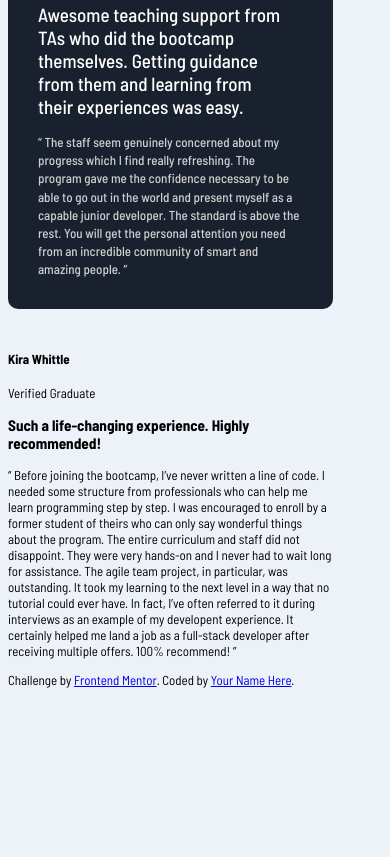
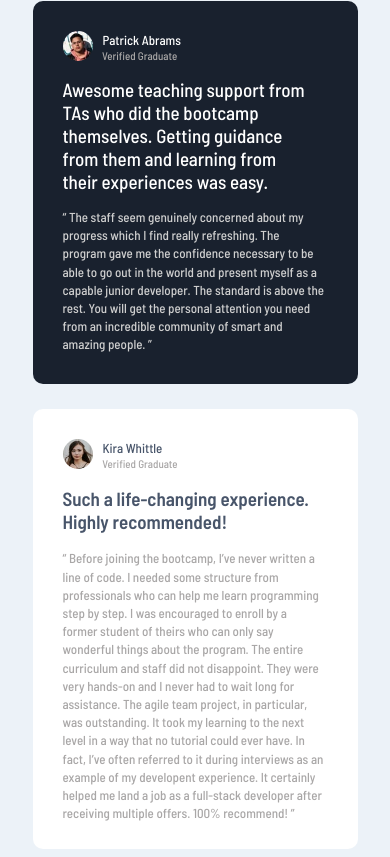
Before and after one commit to KasiaKaz14/grid-section, a plain HTML site: page index.html in a window 390 px wide. Shown: the part 1018-1875 px from the top of the page. Before the commit the page ends 1714 px from the top, so only its background shows below. Drawn offline with Linux system fonts and the light colour scheme.

Commit message:
mobile done

```diff
--- a/index.html
+++ b/index.html
@@ -28,7 +28,7 @@
         <img
           class="first-section-img img"
           src="./images/image-daniel.jpg"
-          alt="Daniel Image"
+          alt="Daniel Image Avatar"
         />
         <h4 class="first-section-name name">Daniel Clifford</h4>
         <p class="verified-first verified">Verified Graduate</p>
@@ -52,7 +52,7 @@
         <img
           class="second-section-img img"
           src="./images/image-jonathan.jpg"
-          alt="Jonathan Image"
+          alt="Jonathan Image Avatar"
         />
         <h4 class="second-section-name name">Jonathan Walters</h4>
         <p class="verified-second verified">Verified Graduate</p>
@@ -69,7 +69,7 @@
         <img
           class="third-section-img img"
           src="./images/image-jeanette.jpg"
-          alt="Jeanette Image"
+          alt="Jeanette Image Avatar"
         />
         <h4 class="third-section-name name">Jeanette Harmon</h4>
         <p class="verified-third verified">Verified Graduate</p>
@@ -85,7 +85,7 @@
         <img
           class="fourth-section-img img"
           src="./images/image-patrick.jpg"
-          alt="Patrick Image"
+          alt="Patrick Image Avatar"
         />
         <h4 class="fourth-section-name name">Patrick Abrams</h4>
         <p class="verified-fourth verified">Verified Graduate</p>
@@ -103,11 +103,18 @@
           people. ”
         </p>
       </section>
-      <section>
-        <h4>Kira Whittle</h4>
-        <p>Verified Graduate</p>
-        <h3>Such a life-changing experience. Highly recommended!</h3>
-        <p>
+      <section class="fifth-grid-section section-general">
+        <img
+          class="fifth-section-img img"
+          src="./images/image-kira.jpg"
+          alt=" Kira Image Avatar"
+        />
+        <h4 class="fifth-section-name name">Kira Whittle</h4>
+        <p class="verified-fifth verified">Verified Graduate</p>
+        <h3 class="fifth-comment comment">
+          Such a life-changing experience. Highly recommended!
+        </h3>
+        <p class="fifth-comment-desc comment-desc">
           “ Before joining the bootcamp, I’ve never written a line of code. I
           needed some structure from professionals who can help me learn
           programming step by step. I was encouraged to enroll by a former
@@ -122,11 +129,5 @@
         </p>
       </section>
     </section>
-    <div class="attribution">
-      Challenge by
-      <a href="https://www.frontendmentor.io?ref=challenge" target="_blank"
-        >Frontend Mentor</a
-      >. Coded by <a href="#">Your Name Here</a>.
-    </div>
   </body>
 </html>
--- a/styles.css
+++ b/styles.css
@@ -5,13 +5,19 @@
   --third-section-color: hsl(0, 0%, 100%);
   --second-section-color: hsl(217, 19%, 35%);
   --fourth-section-color: hsl(219, 29%, 14%);
+  --fifth-section-color: hsl(0, 0%, 100%);
   --third-name-color: hsl(217, 19%, 35%);
+  --fifth-name-color: hsl(217, 19%, 35%);
+  --verified-color-third: hsl(0, 1%, 66%);
+  --verified-color-fourth: hsl(0, 1%, 66%);
+  --verified-color-fifth: hsl(0, 1%, 66%);
   --third-comment-color: hsl(217, 19%, 35%);
   --fourth-comment-color: hsl(0, 0%, 100%);
+  --fifth-comment-color: hsl(217, 19%, 35%);
   --fourth-comment-desc: hsl(0, 0%, 81%);
+  --fifth-comment-desc: hsl(0, 1%, 66%);
   --main-desc-font: hsl(219, 29%, 14%);
   --paragraph-nd: hsl(0, 0%, 81%);
-  --verified-color-3-4: hsl(0, 1%, 66%);
   --font-size: 13px;
   --font-family: "Barlow Semi Condensed", sans-serif;
   --font-weight-light: 500;
@@ -28,6 +34,7 @@ body {
   width: 325px;
   display: grid;
   gap: 25px;
+  margin: 0 auto;
 }
 
 .section-general {
@@ -84,12 +91,13 @@ body {
 }
 
 .first-grid-section {
+  height: 444px;
   background-image: url(./images/bg-pattern-quotation.svg);
   background-repeat: no-repeat;
   background-size: 104px 102px;
-  background-position: right 32px top;
+  background-position: right 34px top;
   background-color: var(--first-section-color);
-  padding-bottom: 15px;
+  padding-bottom: 30px;
 }
 
 .first-section-img {
@@ -144,7 +152,7 @@ body {
 }
 
 .verified-third {
-  color: var(--verified-color-3-4);
+  color: var(--verified-color-third);
   font-weight: var(--font-weight-light);
   margin-left: -99px;
 }
@@ -167,7 +175,7 @@ body {
 }
 
 .verified-fourth {
-  color: var(--verified-color-3-4);
+  color: var(--verified-color-fourth);
   font-weight: var(--font-weight-light);
   padding-top: 3px;
   margin-left: -89px;
@@ -183,3 +191,32 @@ body {
   margin-bottom: 25px;
   line-height: 1.4;
 }
+
+.fifth-grid-section {
+  height: 440px;
+  background-color: var(--fifth-section-color);
+}
+
+.fifth-section-name {
+  color: var(--fifth-name-color);
+}
+
+.verified-fifth {
+  color: var(--verified-color-fifth);
+  font-weight: var(--font-weight-light);
+  padding-top: 3px;
+  margin-left: -70px;
+}
+
+.fifth-comment {
+  color: var(--fifth-comment-color);
+  font-weight: var(--font-weight-bold);
+  width: 270px;
+}
+
+.fifth-comment-desc {
+  color: var(--fifth-comment-desc);
+  width: 261px;
+  line-height: 1.4;
+  margin-bottom: 20px;
+}
```
